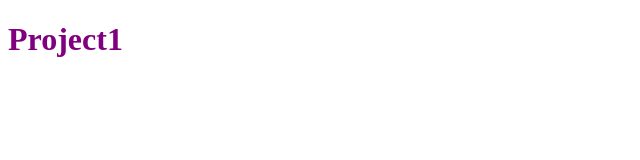
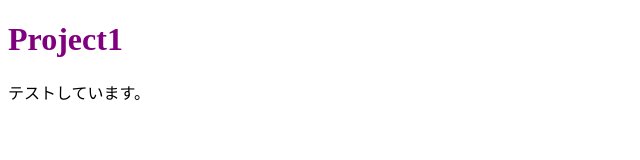
Before and after one commit to tarosjk/proj, a plain HTML site: page index.html in a window 1280 px wide. Shown: the whole page, without its empty margins (0-640 px from the left). Drawn offline with Linux system fonts and the light colour scheme.

Commit message:
テスト

```diff
--- a/index.html
+++ b/index.html
@@ -9,5 +9,7 @@
 </head>
 <body>
   <h1>Project1</h1>
+
+  <p>テストしています。</p>
 </body>
 </html>
```
